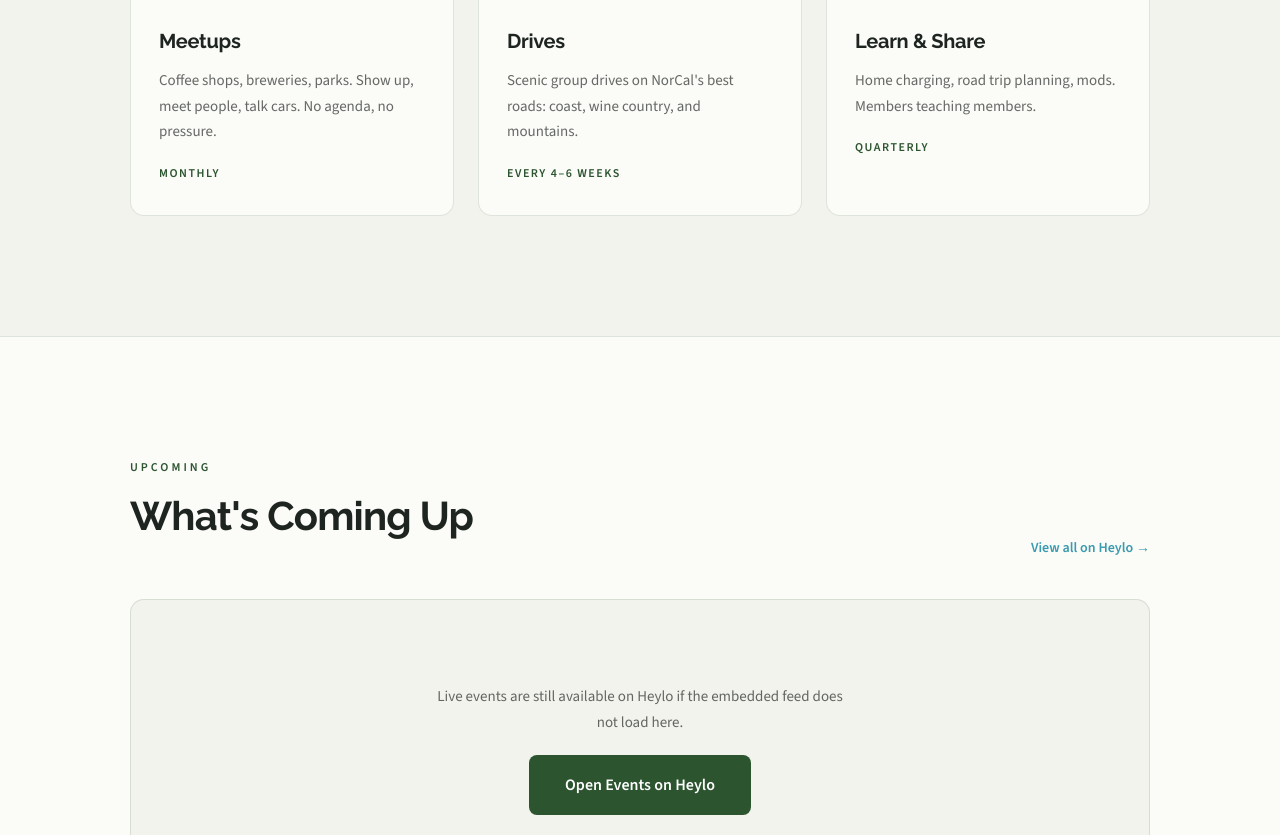
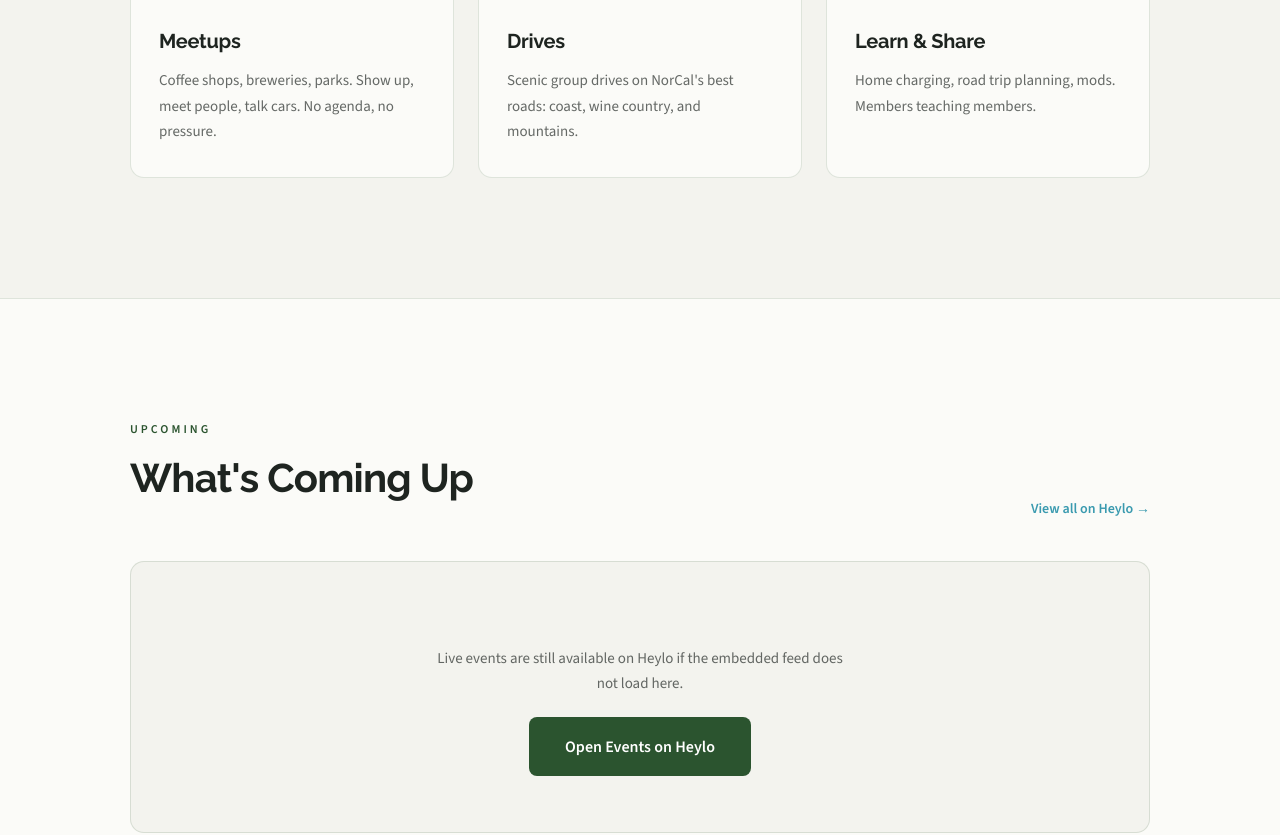
Before and after one commit to ZakWinnick/NorCalEVs, a Jekyll site: the page built from index.md, in a window 1280 px wide and 1400 px high, scrolled down 1821 px, cut to the strip 117-952 px from the top of the window. Built offline with Jekyll 4.4.1, drawn with Linux system fonts in a browser that asks for light colours; a script that is not in the unit is left out.

Commit message:
Time Changes

```diff
--- a/_layouts/home.html
+++ b/_layouts/home.html
@@ -52,7 +52,6 @@ layout: default
             <div class="wwd-card-body">
                 <h3>Meetups</h3>
                 <p>Coffee shops, breweries, parks. Show up, meet people, talk cars. No agenda, no pressure.</p>
-                <div class="wwd-freq">Monthly</div>
             </div>
         </div>
         <div class="wwd-card reveal">
@@ -60,7 +59,6 @@ layout: default
             <div class="wwd-card-body">
                 <h3>Drives</h3>
                 <p>Scenic group drives on NorCal's best roads: coast, wine country, and mountains.</p>
-                <div class="wwd-freq">Every 4&ndash;6 Weeks</div>
             </div>
         </div>
         <div class="wwd-card reveal">
@@ -68,7 +66,6 @@ layout: default
             <div class="wwd-card-body">
                 <h3>Learn &amp; Share</h3>
                 <p>Home charging, road trip planning, mods. Members teaching members.</p>
-                <div class="wwd-freq">Quarterly</div>
             </div>
         </div>
     </div>
--- a/assets/css/components.css
+++ b/assets/css/components.css
@@ -264,15 +264,6 @@ nav.scrolled {
     color: var(--text-muted);
     font-size: 15px;
     line-height: 1.7;
-}
-
-.wwd-freq {
-    margin-top: 18px;
-    font-size: 12px;
-    font-weight: 600;
-    color: var(--green);
-    text-transform: uppercase;
-    letter-spacing: 1.5px;
 }
 
 /* ─── EVENTS ─── */
```
